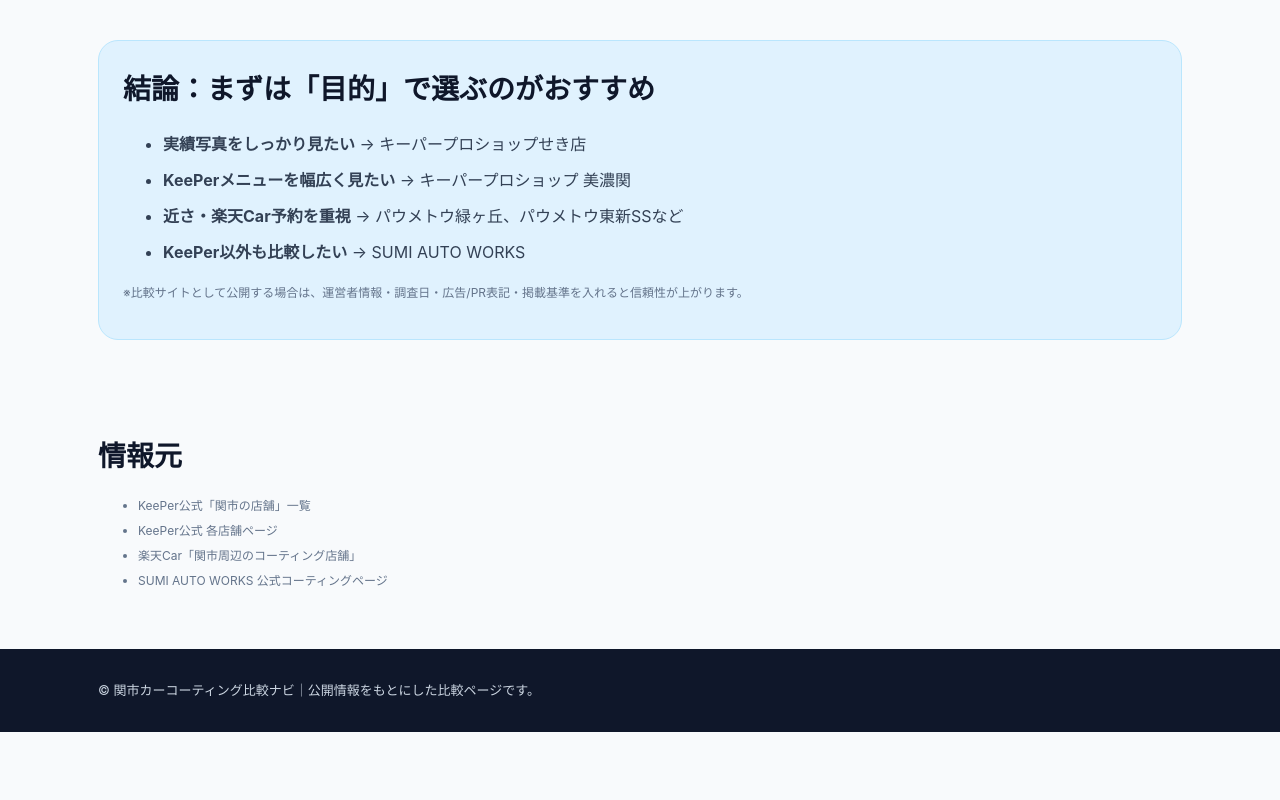
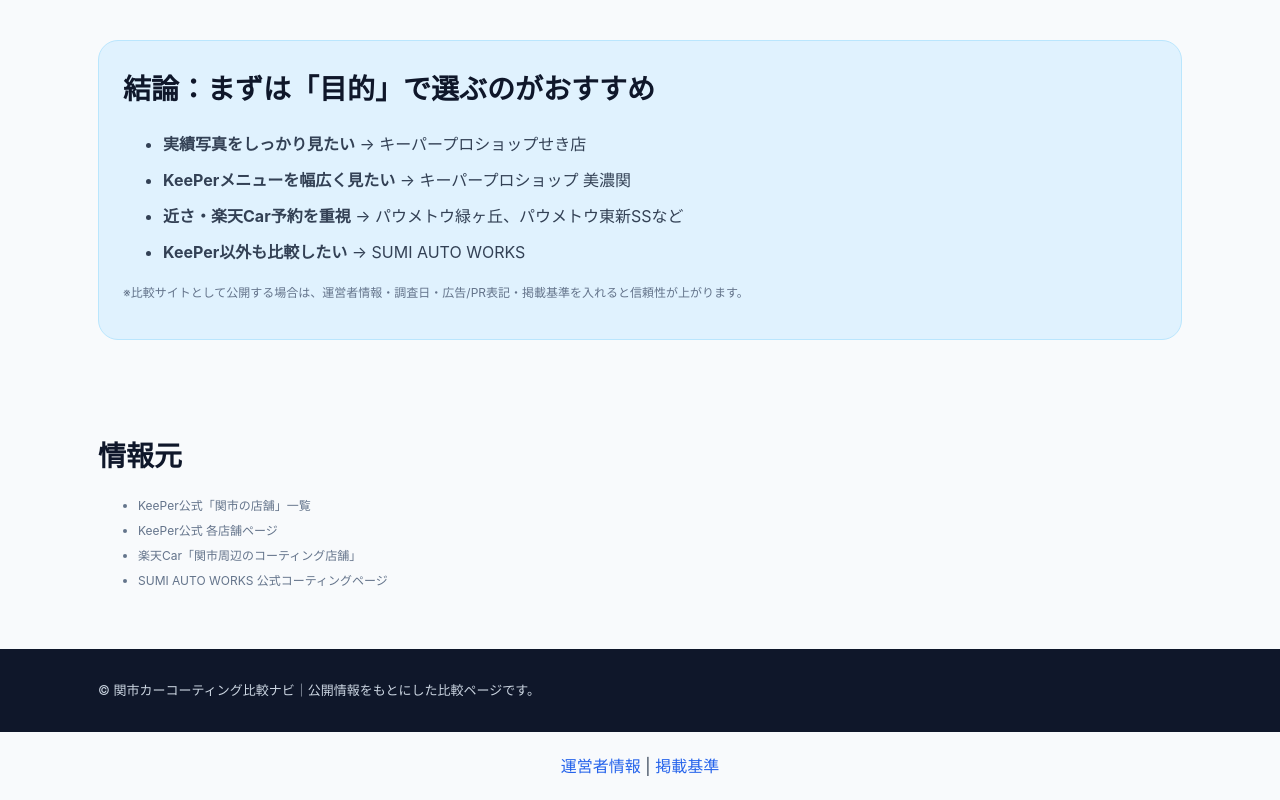
Before and after one commit to mokeke0712/seki-carcoating-navi, a plain HTML site: page index.html in a window 1280 px wide. Shown: the part 2140-2940 px from the top of the page. Before the commit the page ends 2872 px from the top, so only its background shows below. Drawn offline with Linux system fonts and the light colour scheme.

Commit message:
Update index.html

```diff
--- a/index.html
+++ b/index.html
@@ -112,5 +112,11 @@
 </section>
 </main>
 <footer class="footer"><div class="wrap">© 関市カーコーティング比較ナビ｜公開情報をもとにした比較ページです。</div></footer>
+
+<div style="text-align:center;padding:20px;">
+  <a href="about.html">運営者情報</a> |
+  <a href="基準.html">掲載基準</a>
+</div>
+
 </body>
 </html>
```
